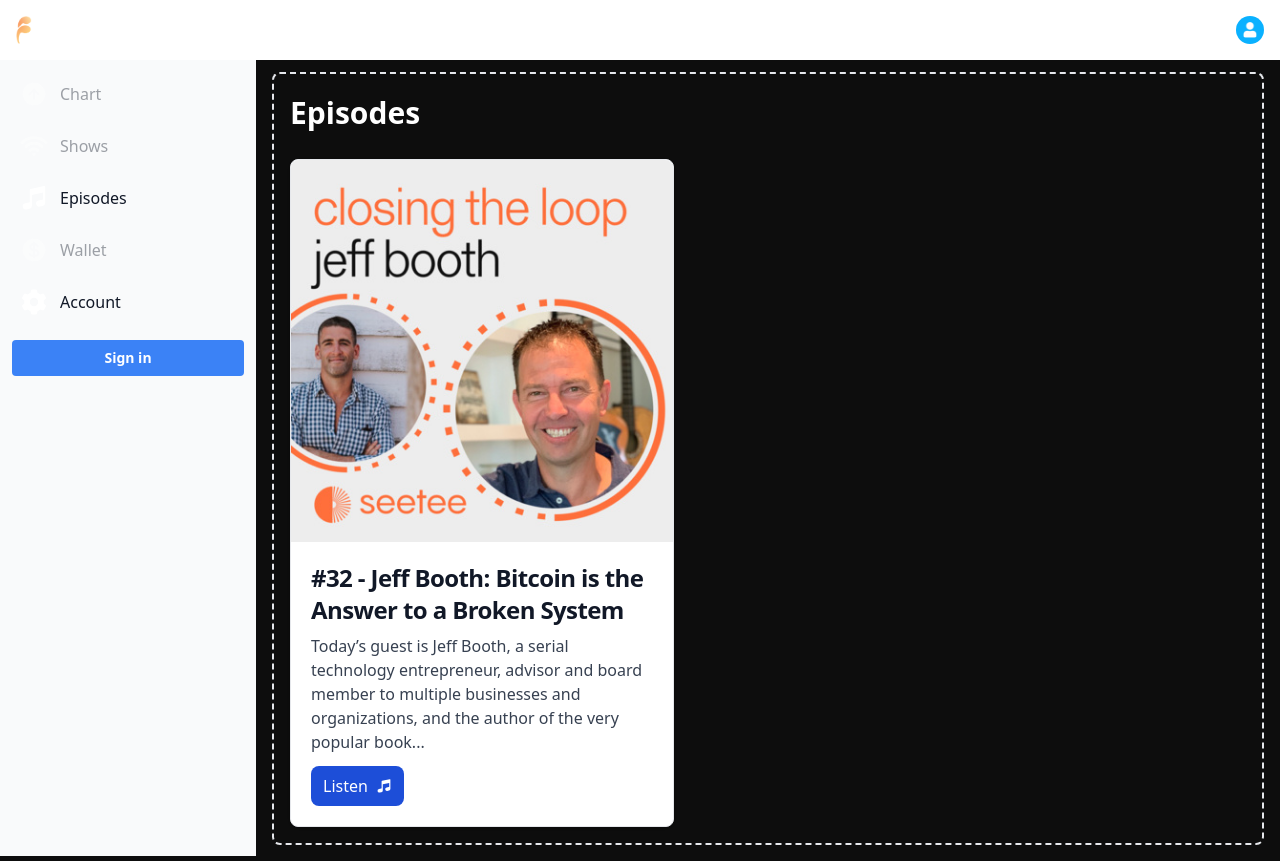
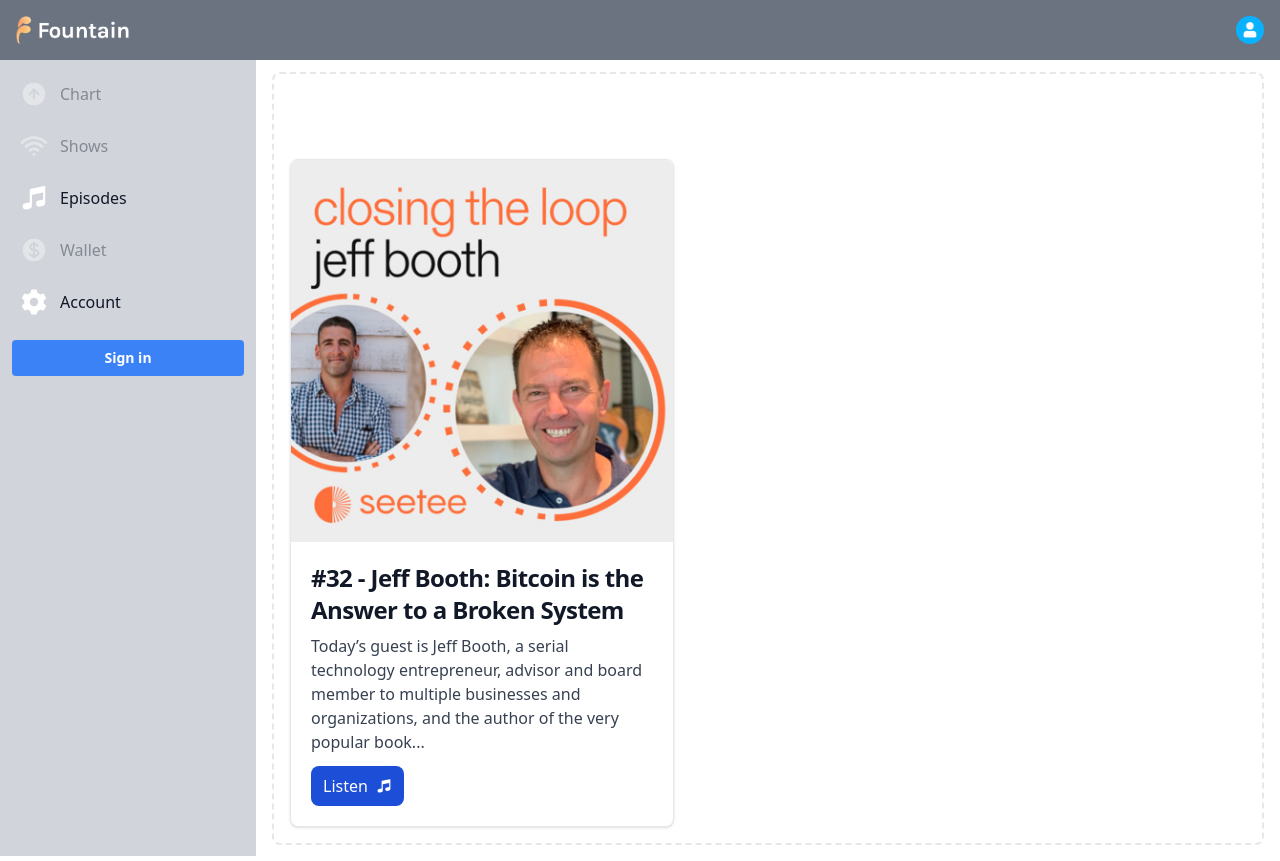
Before and after one commit to jowo-io/nextjs-firebase-demo, a Next.js app: page /episodes in a window 1280 px wide. Built offline with nearby package versions, Linux system fonts and the light colour scheme; no server answers.

Commit message:
tweaking dark/light modes

```diff
--- a/src/app/(mainsite)/auth/layout.tsx
+++ b/src/app/(mainsite)/auth/layout.tsx
@@ -1,20 +1,6 @@
-import React from "react";
 import { Metadata } from "next";
-
-import MenuNav from "@/client/ui/organisms/MenuNav";
 
 export const metadata: Metadata = {
   title: "Login / Signup",
   description: "Login / Signup to access cool stuff!",
 };
-
-export default function Layout({ children }: { children: React.ReactNode }) {
-  return (
-    <main className="p-sm min-h-screen bg-black">
-      <MenuNav />
-      <div className="m-auto flex w-full max-w-xs items-center justify-center">
-        {children}
-      </div>
-    </main>
-  );
-}
--- a/src/app/(mainsite)/layout.tsx
+++ b/src/app/(mainsite)/layout.tsx
@@ -10,7 +10,7 @@
 
 export default function Layout({ children }: { children: React.ReactNode }) {
   return (
-    <main className="p-sm min-h-screen bg-black">
+    <main className="p-sm min-h-screen bg-white dark:bg-black">
       <MenuNav />
       <div className="m-auto flex w-full max-w-xs items-center justify-center">
         {children}
--- a/src/app/(webapp)/layout.tsx
+++ b/src/app/(webapp)/layout.tsx
@@ -5,7 +5,7 @@
 
 export default function Layout({ children }: { children: React.ReactNode }) {
   return (
-    <main className="p-sm min-h-screen bg-black">
+    <main className="p-sm min-h-screen bg-white dark:bg-black">
       <BasicNav />
       <SideBar />
 
--- a/src/client/ui/organisms/BasicNav.tsx
+++ b/src/client/ui/organisms/BasicNav.tsx
@@ -13,7 +13,7 @@
   const { user } = useAuth();
 
   return (
-    <nav className="fixed left-0 right-0 top-0 z-50 border-gray-200 bg-white dark:bg-gray-900">
+    <nav className="fixed left-0 right-0 top-0 z-50 border-gray-200 bg-gray-500 dark:bg-gray-900">
       <div className="mx-auto flex flex-wrap items-center justify-between p-4">
         <Link href={PathNames.home} className="flex items-center">
           <Image
--- a/src/client/ui/organisms/MenuNav.tsx
+++ b/src/client/ui/organisms/MenuNav.tsx
@@ -26,7 +26,7 @@
   const links = [{ text: "Listen now", path: PathNames.listEpisodes }];
 
   return (
-    <nav className="border-gray-200 bg-white dark:bg-gray-900">
+    <nav className="border-gray-200 bg-gray-300 dark:bg-gray-900">
       <div className="mx-auto flex max-w-screen-xl flex-wrap items-center justify-between p-4">
         <Link href={PathNames.home} className="flex items-center">
           <Image
--- a/src/client/ui/organisms/SideBar.tsx
+++ b/src/client/ui/organisms/SideBar.tsx
@@ -36,7 +36,7 @@
       className="fixed left-0 top-14 z-40 h-screen w-64 -translate-x-full transition-transform sm:translate-x-0"
       aria-label="Sidebar"
     >
-      <div className="p h-full overflow-y-auto bg-gray-50 px-3 py-4 dark:bg-gray-800">
+      <div className="p h-full overflow-y-auto bg-gray-300 px-3 py-4 dark:bg-gray-800">
         <ul className="space-y-2 font-medium">
           {links.map(({ text, Icon, path }) => {
             return (
--- a/src/client/ui/templates/Basic.tsx
+++ b/src/client/ui/templates/Basic.tsx
@@ -5,7 +5,7 @@
 
 export default function BasicTemplate({ children }: Props) {
   return (
-    <main className="p-sm min-h-screen bg-black">
+    <main className="p-sm min-h-screen bg-white dark:bg-black">
       <MenuNav />
       <div className="m-auto flex w-full max-w-xs items-center justify-center">
         {children}
--- a/src/client/ui/templates/Headless.tsx
+++ b/src/client/ui/templates/Headless.tsx
@@ -4,7 +4,7 @@
 
 export default function HeadlessTemplate({ children }: Props) {
   return (
-    <main className="p-sm min-h-screen bg-black">
+    <main className="p-sm min-h-screen bg-white dark:bg-black">
       <div className="m-auto flex w-full max-w-xs items-center justify-center">
         {children}
       </div>
--- a/src/client/ui/templates/Webapp.tsx
+++ b/src/client/ui/templates/Webapp.tsx
@@ -5,7 +5,7 @@
 
 export default function BasicTemplate({ children }: Props) {
   return (
-    <main className="p-sm min-h-screen bg-black">
+    <main className="p-sm min-h-screen bg-white dark:bg-black">
       <Nav />
       <div className="text-white">side bar here</div>
       <div className="m-auto flex w-full max-w-xs items-center justify-center">
```
